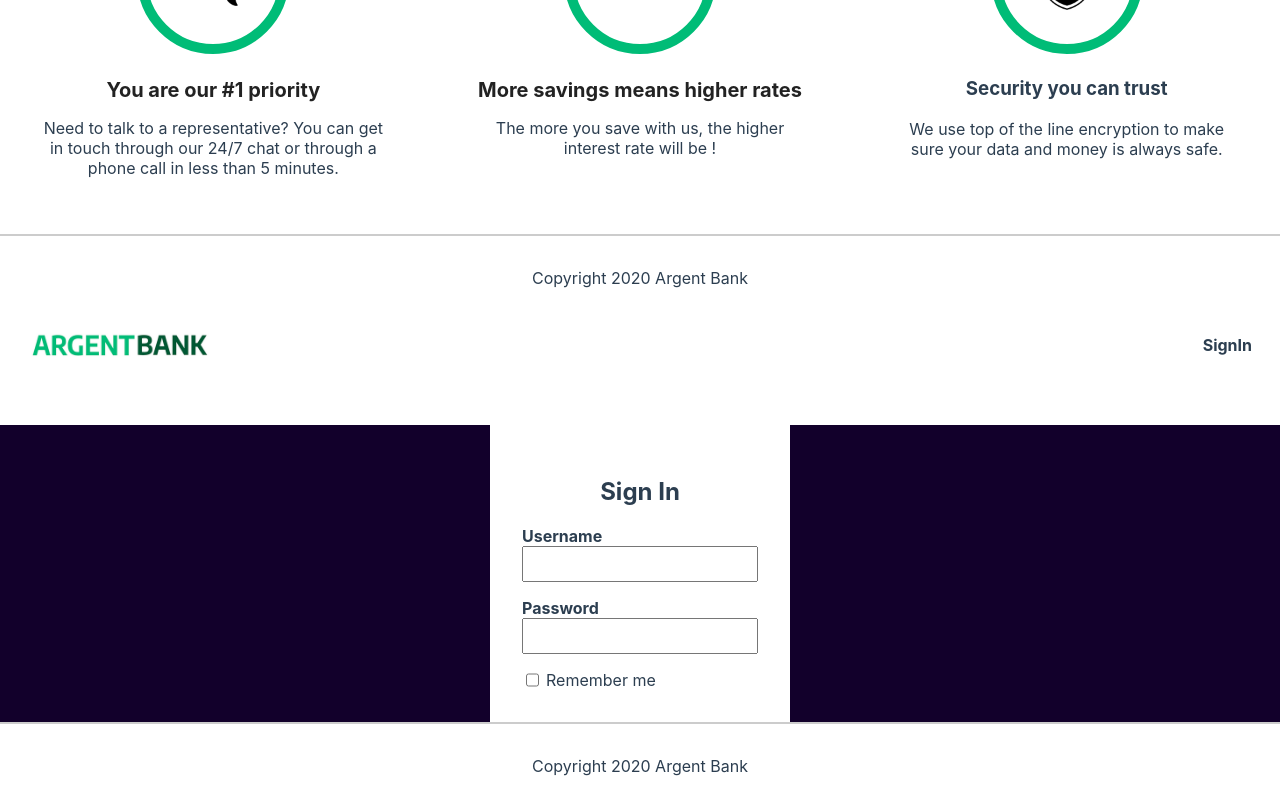
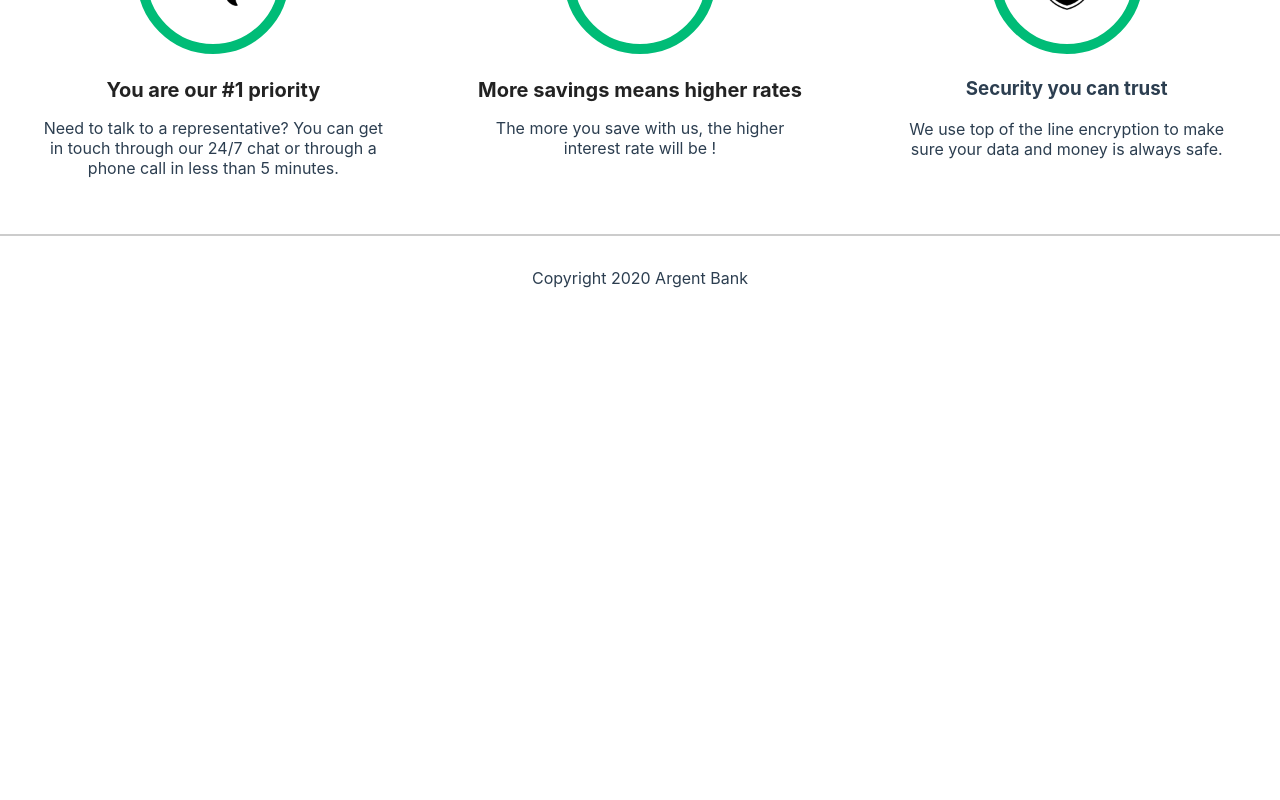
Before and after one commit to Hiuras/ArgentBank, a React (Create React App) app: page / in a window 1280 px wide. Shown: the part 602-1402 px from the top of the page. After the commit the page ends 914 px from the top, so only its background shows below. Built offline with nearby package versions, Linux system fonts and the light colour scheme.

Commit message:
Fix Visual

```diff
--- a/src/Components/App.js
+++ b/src/Components/App.js
@@ -1,12 +1,10 @@
 import Accueil from './Accueil';
-import SignIn from './SignIn';
 import '../Styles/App.css';
 
 function App() {
   return (
     <div className='forme'>
    <Accueil/>
-   <SignIn />
    </div>
   );
 }
```
